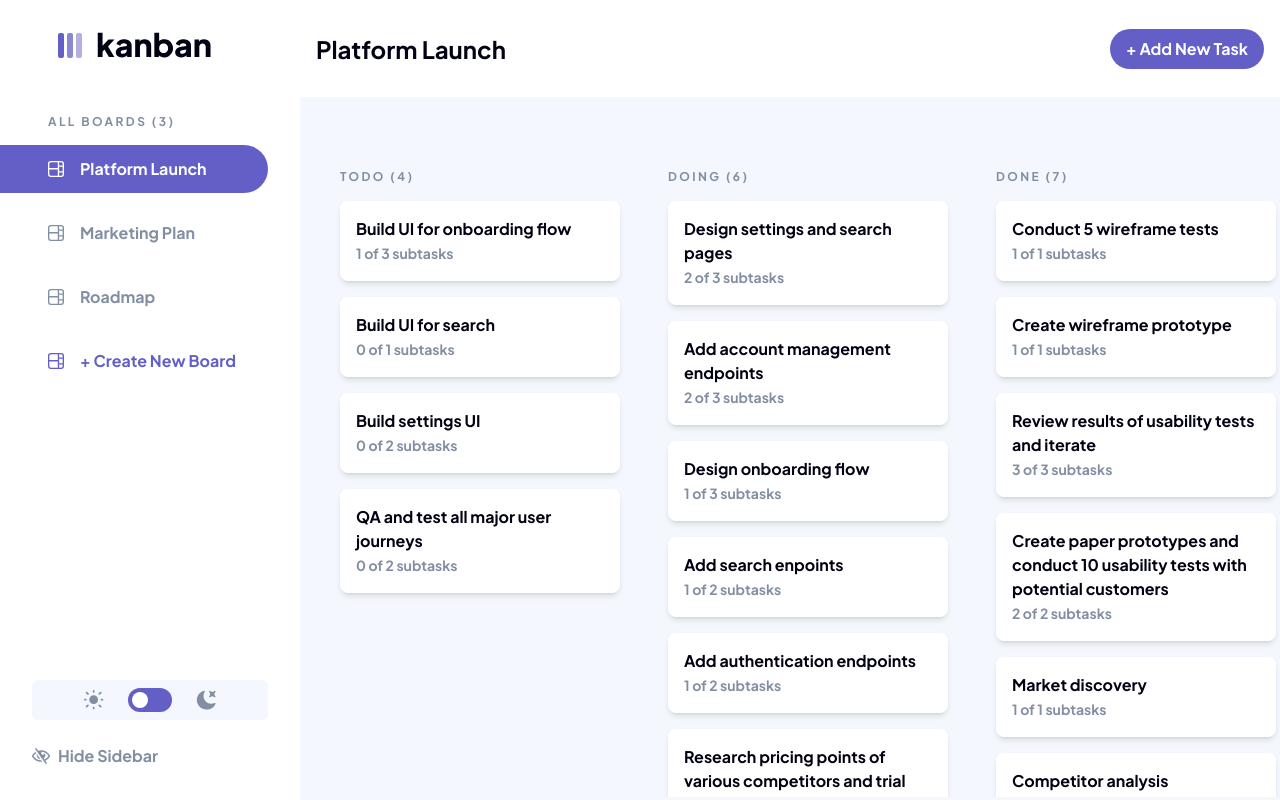
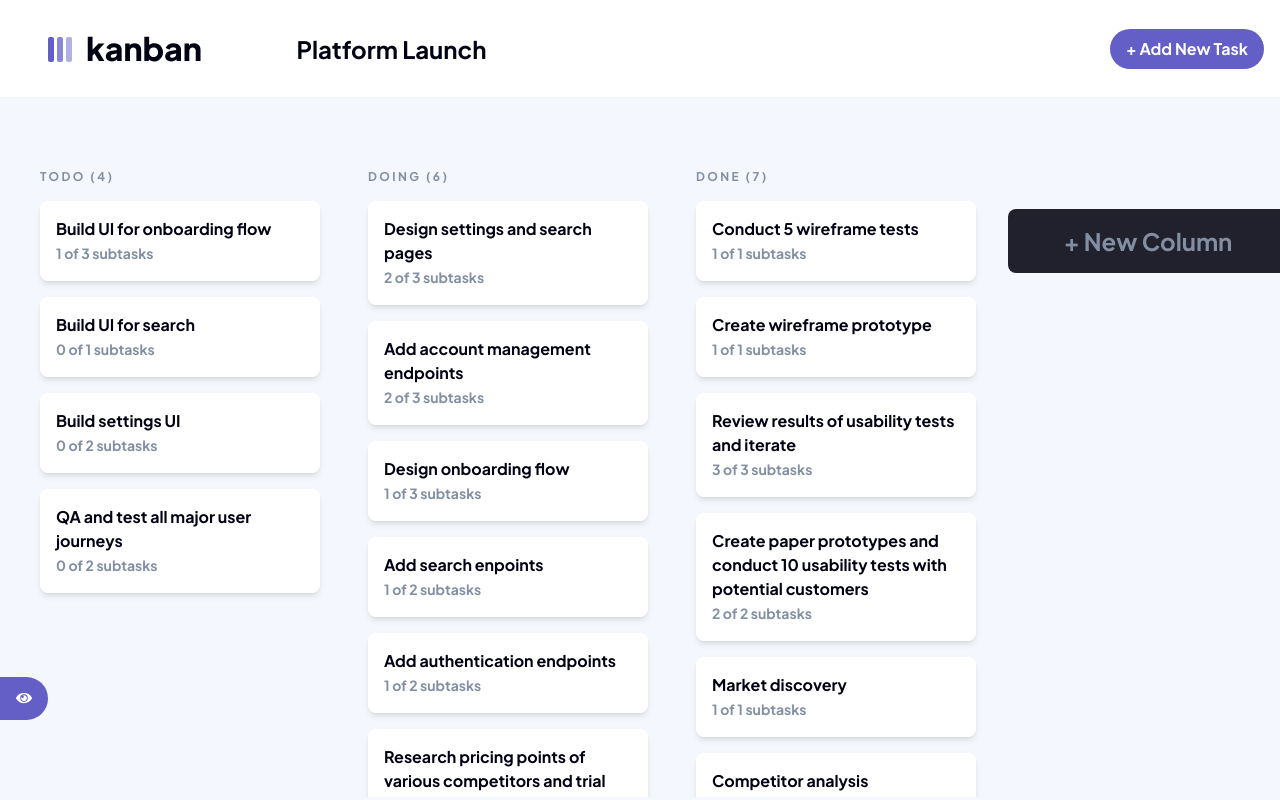
Before and after one commit to 0x-alx/kanban-app, a Vue app: page / in a window 1280 px wide. Both pictures are taken after a click on the button "Hide Sidebar". Built offline with nearby package versions, Linux system fonts and the light colour scheme; the HTML template or start-up script is replaced by a standard one.

Commit message:
Implement sidebar toggle functionality with responsive layout

```diff
--- a/src/components/Layout/Layout.vue
+++ b/src/components/Layout/Layout.vue
@@ -1,15 +1,34 @@
 <script setup lang="ts">
+import { ref, watchEffect, computed } from 'vue'
 import { Sidebar, Topbar } from '../'
+import { store } from '@/store/store'
+
+const isSidebarHidden = ref(false)
+
+const sidebarClass = computed(() => {
+    return isSidebarHidden.value ? 'md:hidden' : 'md:flex'
+})
+
+watchEffect(() => {
+    isSidebarHidden.value = store.isSidebarHidden
+})
 </script>
 
 <template>
-    <div class="flex flex-row h-full w-full overflow-x-hidden">
-        <div class="hidden h-full md:flex">
-            <Sidebar />
-        </div>
-        <div class="flex flex-col w-full overflow-x-hidden">
-            <Topbar />
+    <div class="flex flex-col h-full w-full overflow-x-hidden">
+        <Topbar />
+        <div class="flex w-full overflow-x-hidden">
+            <div class="hidden h-full" :class="sidebarClass">
+                <Sidebar />
+            </div>
             <slot />
         </div>
+        <button
+            @click="store.toggleSidebar()"
+            class="absolute bottom-20 left-0 bg-primary p-4 rounded-r-full cursor-pointer"
+            :class="{ hidden: !isSidebarHidden }"
+        >
+            <img src="@/assets/icon-show-sidebar.svg" alt="Show Sidebar" />
+        </button>
     </div>
 </template>
--- a/src/components/Sidebar/HideSidebarButton.vue
+++ b/src/components/Sidebar/HideSidebarButton.vue
@@ -1,11 +1,12 @@
 <script setup lang="ts">
 import { ref, watch } from 'vue'
-import { provide } from 'vue'
+import { store } from '@/store/store'
 </script>
 
 <template>
     <button
         class="flex items-center gap-2 text-heading-m text-gray hover:text-primary transition-colors font-bold cursor-pointer"
+        @click="store.toggleSidebar()"
     >
         <img src="@/assets/icon-hide-sidebar.svg" />
         <span>Hide Sidebar</span>
--- a/src/components/Sidebar/Sidebar.vue
+++ b/src/components/Sidebar/Sidebar.vue
@@ -8,16 +8,12 @@ import BoardList from './BoardList.vue'
 import HideSidebarButton from './HideSidebarButton.vue'
 const { theme } = useTheme()
 import { store } from '@/store/store'
-
-// Use computed for reactive logo switching
-const currentLogo = computed(() => (theme.value === 'light' ? logoDark : logoLight))
 </script>
 
 <template>
     <div
         class="w-[261px] xl:w-[300px] flex flex-col items-center justify-between h-full bg-surface pr-8 py-8"
     >
-        <img :src="currentLogo" alt="logo" />
         <BoardList />
         <ThemeToggle />
         <div class="flex w-full flex-col gap-4 pl-8 mt-6">
--- a/src/components/Topbar/Topbar.vue
+++ b/src/components/Topbar/Topbar.vue
@@ -1,19 +1,32 @@
 <script setup lang="ts">
+import { computed } from 'vue'
 import { store } from '@/store/store'
 import { Button } from '@/components'
+import logoLight from '@/assets/logo-light.svg'
+import logoDark from '@/assets/logo-dark.svg'
+import { useTheme } from '@/utils/useTheme'
+
+const { theme } = useTheme()
+
+// Use computed for reactive logo switching
+const currentLogo = computed(() => (theme.value === 'light' ? logoDark : logoLight))
 </script>
 
 <template>
     <div
-        class="flex items-center justify-between h-[64px] md:h-[81px] xl:h-[97px] w-full bg-surface px-4"
+        class="flex items-center justify-between h-[64px] md:h-[81px] xl:h-[97px] w-full bg-surface"
     >
-        <h1 class="text-text text-2xl font-bold">{{ store.selectedBoard.name }}</h1>
-
-        <div class="hidden md:flex items-center gap-2">
-            <Button label="+ Add New Task" />
+        <div class="flex items-center gap-2 xl:w-[300px] pl-12">
+            <img :src="currentLogo" alt="Logo" />
         </div>
-        <div class="md:hidden flex items-center gap-2">
-            <Button label="+" />
+        <div class="flex items-center gap-2 w-full justify-between pl-12 pr-4">
+            <h1 class="text-text text-2xl font-bold">{{ store.selectedBoard.name }}</h1>
+            <div class="hidden md:flex items-center gap-2">
+                <Button label="+ Add New Task" />
+            </div>
+            <div class="md:hidden flex items-center gap-2">
+                <Button label="+" />
+            </div>
         </div>
     </div>
 </template>
--- a/src/store/store.ts
+++ b/src/store/store.ts
@@ -4,6 +4,11 @@ export const store = reactive({
     selectedBoard: {} as Board,
     onSelectedBoardChange(board: Board) {
         console.log('onSelectedBoardChange', board)
-        store.selectedBoard = board
+        this.selectedBoard = board
+    },
+    isSidebarHidden: false,
+    toggleSidebar() {
+        console.log('toggleSidebar', store.isSidebarHidden)
+        this.isSidebarHidden = !this.isSidebarHidden
     },
 })
```
